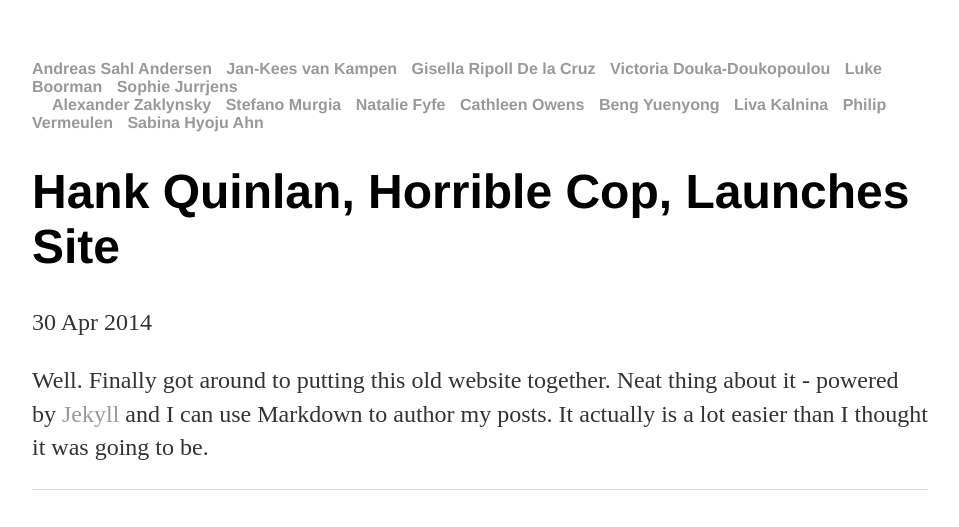
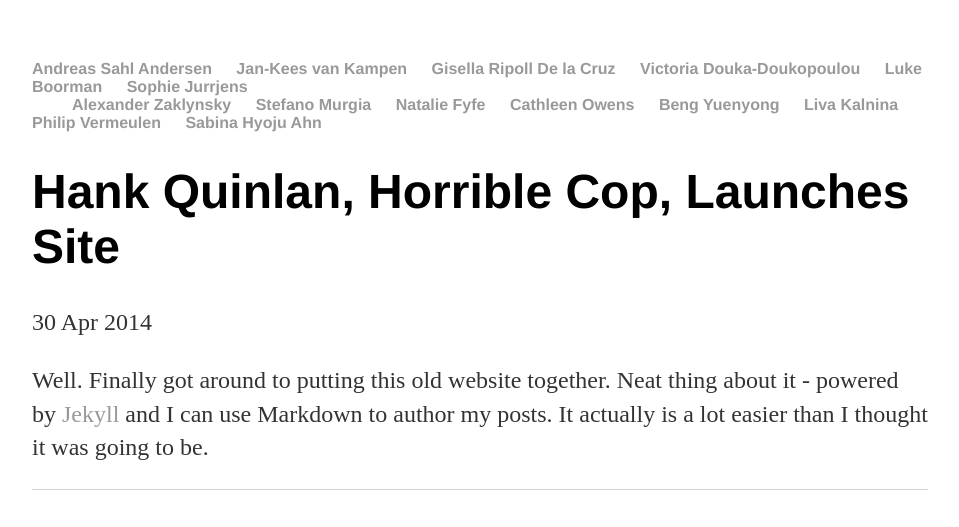
Before and after one commit to natfyfe/InterfacultyArtScience2017.github.io, a Jekyll site: the page built from _posts/2014-04-30-hank-quinlan-site-launched.md, in a window 1280 px wide. Shown: the top 527 px of the page, without its empty margins (160-1119 px from the left). Built offline with Jekyll 4.4.1, drawn with Linux system fonts in a browser that asks for light colours; grey boxes are pictures that could not be loaded.

Commit message:
Update main.css

```diff
--- a/css/main.css
+++ b/css/main.css
@@ -10,7 +10,7 @@ nav ul, footer ul {
 }
 nav ul li, footer ul li {
     display: inline;
-    margin-right: 10px;
+    margin-right: 20px;
 }
 a {
     text-decoration: none;
```
